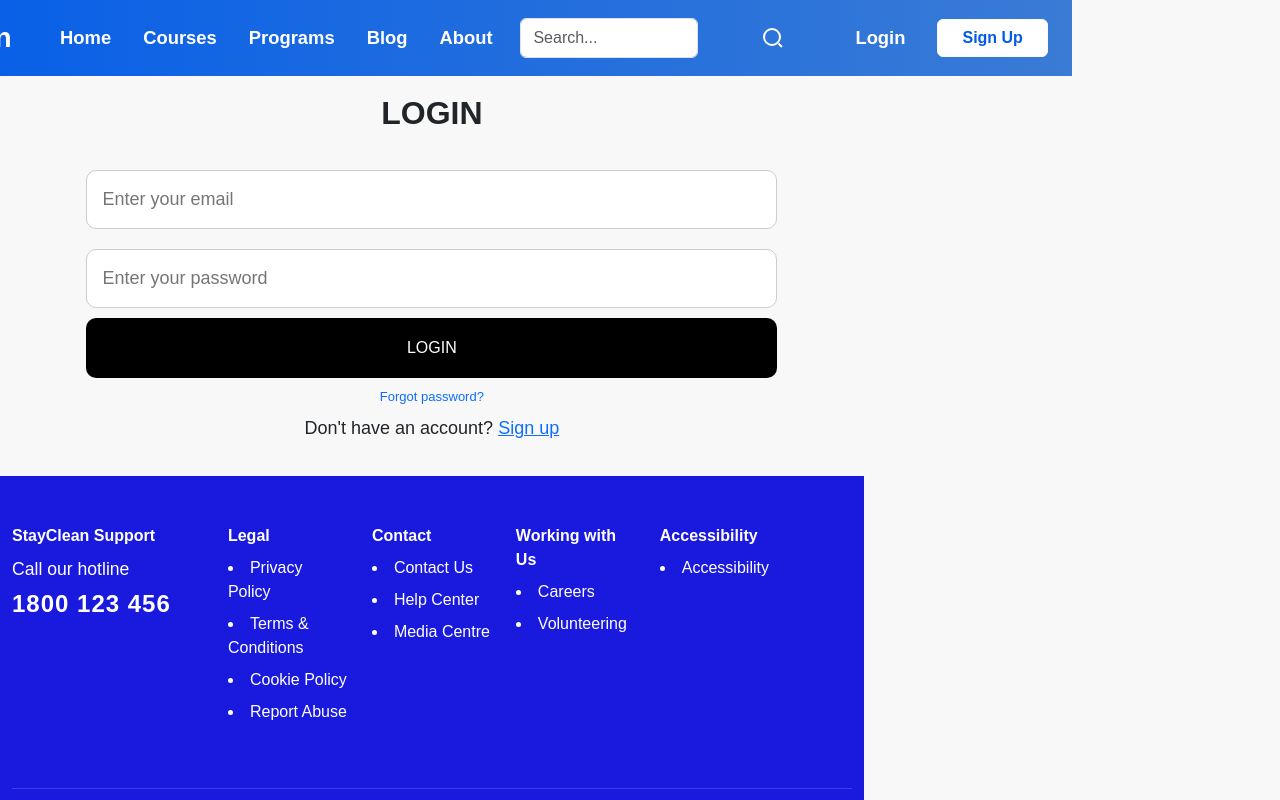
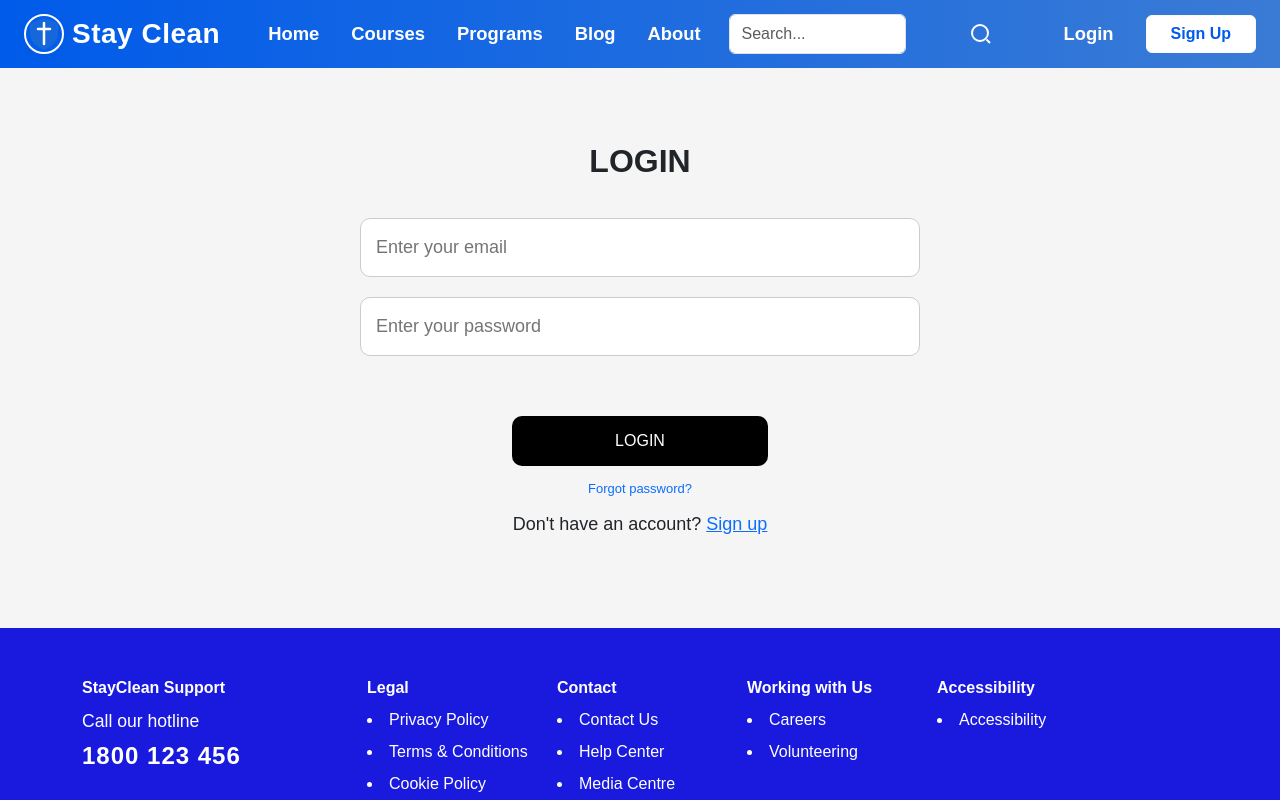
Before and after one commit to be-better-now/StayCleanSystem, a React (Vite) app in the folder front-end/: page /login in a window 1280 px wide. Shown: the top 800 px of the page. Built offline with nearby package versions, Linux system fonts and the light colour scheme; the HTML template or start-up script is replaced by a standard one.

Commit message:
LoginComplete

```diff
--- a/front-end/src/App.jsx
+++ b/front-end/src/App.jsx
@@ -12,7 +12,7 @@ function App() {
     return (
         <Router>
             <Header/>
-            <main>
+            <main className="main-content">
                 <Routes>
                     <Route path="/" element={<HomePage/>}/>
                     {/* Add other routes here */}
--- a/front-end/src/index.css
+++ b/front-end/src/index.css
@@ -13,6 +13,9 @@
     -moz-osx-font-smoothing: grayscale;
 }
 
+.main-content {
+  width: 100%;
+}
 a {
     font-weight: 500;
     color: #646cff;
@@ -25,10 +28,11 @@ a:hover {
 
 body {
     margin: 0;
-    display: flex;
-    place-items: center;
+    /*display: flex;
+    justify-content: center;
     min-width: 320px;
     min-height: 100vh;
+    width: 100%;*/
 }
 
 h1 {
--- a/front-end/src/pages/Login.css
+++ b/front-end/src/pages/Login.css
@@ -7,16 +7,10 @@
 
 body {
   background-color: #91919110;
+  width: 100%;
+  overflow-x: hidden;
 }
 
-.login-header-container {
-  display: flex;
-  width: 100%;
-  height: 100%;
-  background-color: #18181800;
-  text-align: center;
-  justify-content: center;
-}
 
 .title {
   width: 100%;
@@ -26,11 +20,14 @@ body {
   font-size: 22px;
 }
 
-.sign-in-container{
+
+.login-container{
   display: flex;
   flex-direction: column;
-  height: 50vh;
   justify-content: center;
+  height: 70vh;
+  width: 100%;
+  background-color: whitesmoke;
 }
 
 .form {
@@ -49,7 +46,7 @@ body {
   border: 1px solid #ccc;
   border-radius: 10px;
   font-size: 18px;
-  max-width: 50rem;
+  max-width: 35rem;
 }
 
 .form-options {
@@ -71,8 +68,13 @@ body {
   font-size: 13px;
 }
 
+.login-container button {
+  margin-top: 50px;
+  width: 20%;
+}
+
 button {
-  height: 60px;
+  height: 50px;
   width: 80%;
   max-width: 50rem;
   padding: 1%;
--- a/front-end/src/pages/LoginPage.jsx
+++ b/front-end/src/pages/LoginPage.jsx
@@ -3,14 +3,8 @@ import "./Login.css"; // Adjust the path as needed
 
 function LoginPage() {
   return (
-    <div>
-      <header>
-        <div className="login-header-container">
 
-        </div>
-      </header>
-
-      <div className="sign-in-container">
+      <div className="login-container">
         <div className="title">
           <h2><b>LOGIN</b></h2>
         </div>
@@ -29,7 +23,7 @@ function LoginPage() {
           </p>
         </form>
       </div>
-    </div>
+
   );
 }
 
```
